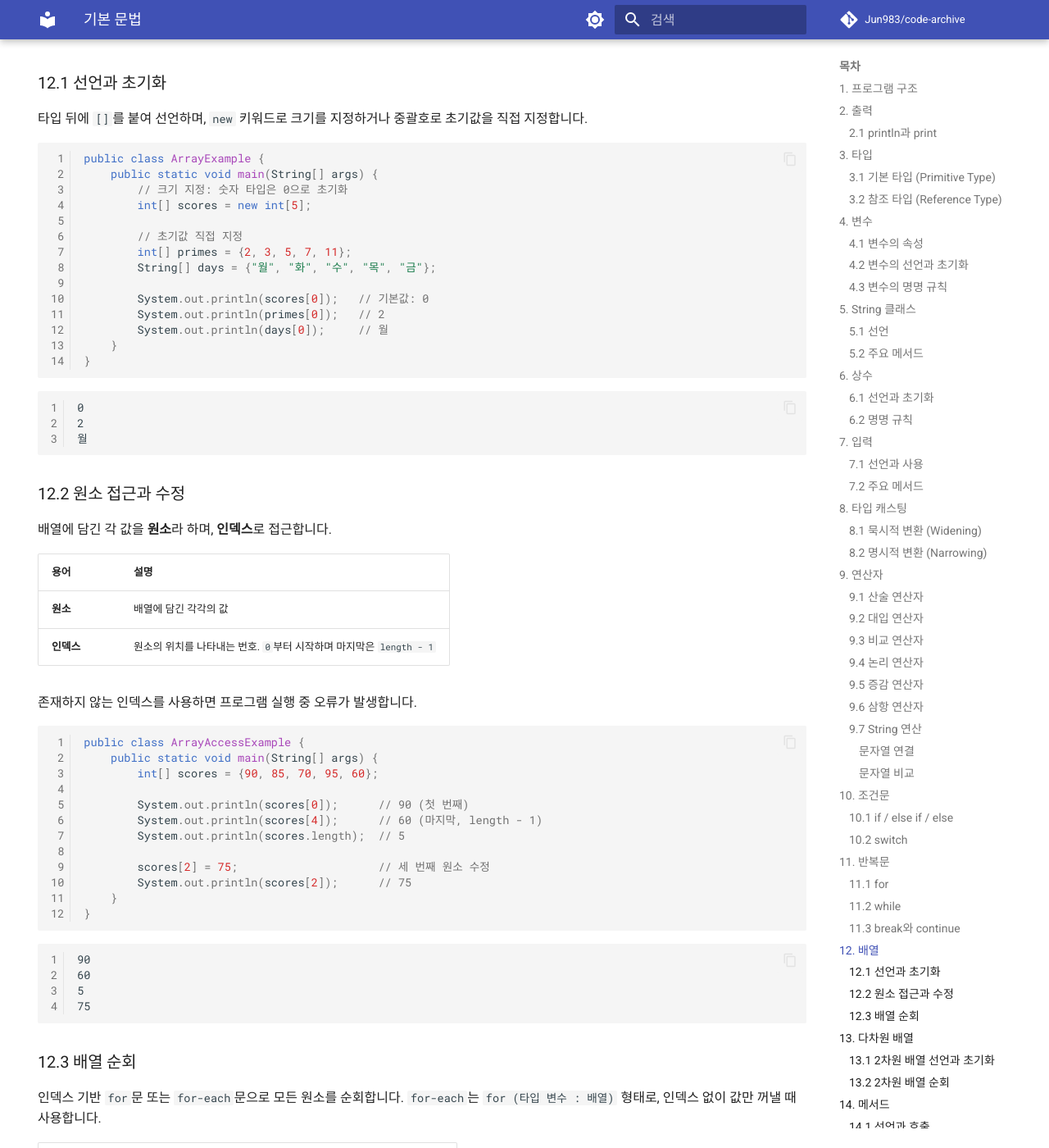
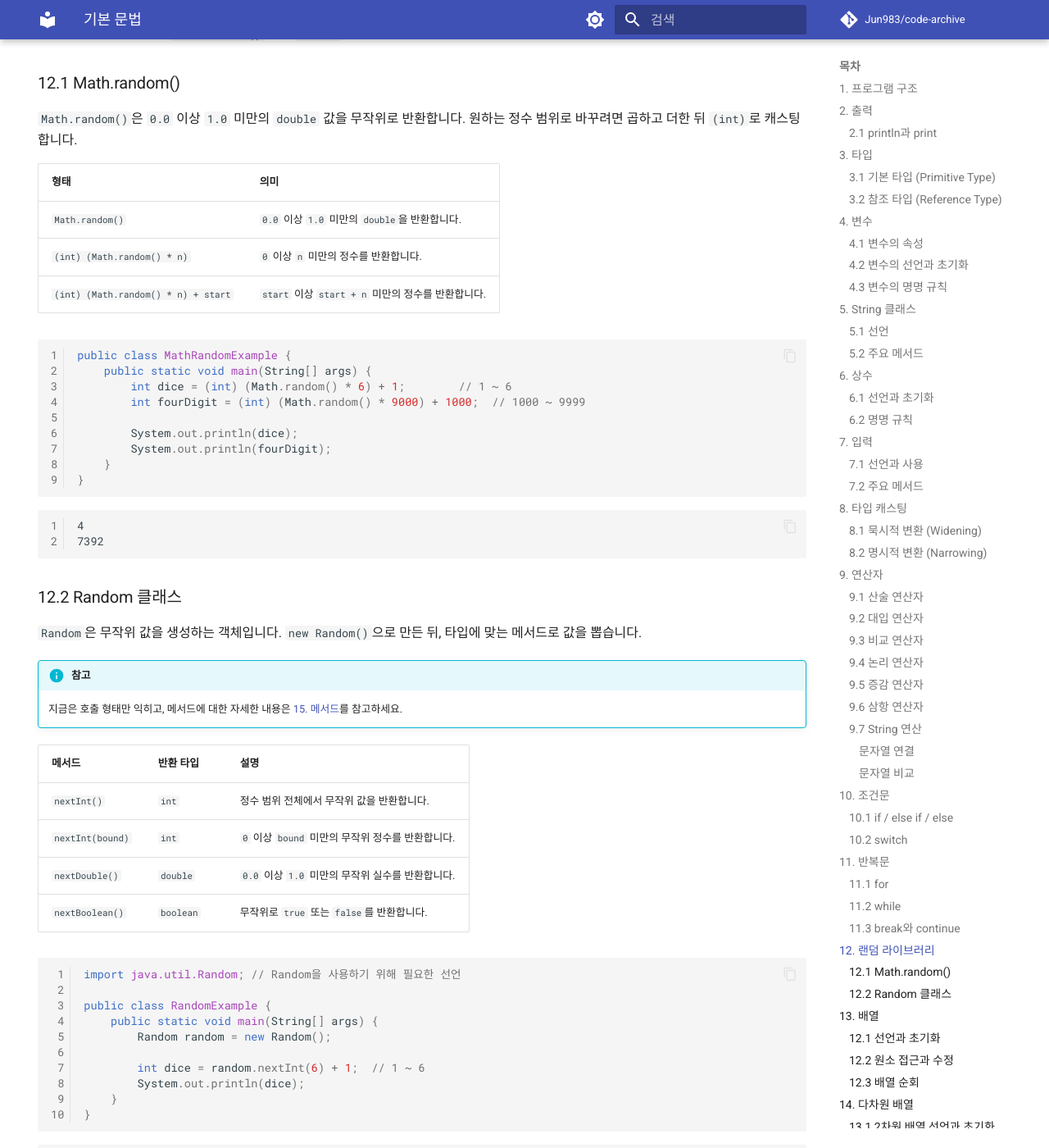
Before and after one commit to Jun983/code-archive, an MkDocs documentation site: the page built from docs/java/syntax.md, in a window 1280 px wide and 1400 px high, scrolled down 21834 px. Shown: the whole window at 82% size. Built offline with MkDocs 1.6.1 and Material for MkDocs 9.7.7, drawn with Linux system fonts in a browser that asks for light colours; comment, search, counter and statistics services are not loaded; some of the changed text lies outside the part shown.

Commit message:
docs(java): 랜덤 라이브러리 섹션 추가 및 번호 재정렬

````diff
--- a/docs/java/syntax.md
+++ b/docs/java/syntax.md
@@ -27,7 +27,7 @@ public class Hello {  // 클래스 이름은 파일명(Hello.java)과 반드시
 *지금은 `main` 메서드 안에 코드를 작성한다는 것만 기억하면 됩니다.*
 
 !!! info "참고"
-    자세한 내용은 [14. 메서드](#14-메서드)를 참고하세요.
+    자세한 내용은 [15. 메서드](#15-메서드)를 참고하세요.
 
 ---
 
@@ -216,7 +216,7 @@ public class StringDeclareExample {
 `String`은 문자열을 다루는 메서드를 제공합니다. `변수명.메서드명()` 형태로 호출합니다.
 
 !!! info "참고"
-    지금은 호출 형태만 익히고, 메서드에 대한 자세한 내용은 [14. 메서드](#14-메서드)를 참고하세요.
+    지금은 호출 형태만 익히고, 메서드에 대한 자세한 내용은 [15. 메서드](#15-메서드)를 참고하세요.
 
 | 메서드 | 반환 타입 | 설명 |
 |--------|-----------|------|
@@ -345,7 +345,7 @@ public class InputExample {
 `Scanner`는 입력을 읽는 메서드를 제공합니다. `변수명.메서드명()` 형태로 호출합니다.
 
 !!! info "참고"
-    지금은 호출 형태만 익히고, 메서드에 대한 자세한 내용은 [14. 메서드](#14-메서드)를 참고하세요.
+    지금은 호출 형태만 익히고, 메서드에 대한 자세한 내용은 [15. 메서드](#15-메서드)를 참고하세요.
 
 | 메서드 | 반환 타입 | 설명 |
 |--------|-----------|------|
@@ -869,7 +869,71 @@ public class ContinueExample {
 
 ---
 
-## 12. 배열
+## 12. 랜덤 라이브러리
+
+무작위 값이 필요할 때는 `Math.random()` 또는 `Random` 클래스를 사용합니다.
+
+### 12.1 Math.random()
+
+`Math.random()`은 `0.0` 이상 `1.0` 미만의 `double` 값을 무작위로 반환합니다. 원하는 정수 범위로 바꾸려면 곱하고 더한 뒤 `(int)`로 캐스팅합니다.
+
+| 형태 | 의미 |
+|------|------|
+| `Math.random()` | `0.0` 이상 `1.0` 미만의 `double`을 반환합니다. |
+| `(int) (Math.random() * n)` | `0` 이상 `n` 미만의 정수를 반환합니다. |
+| `(int) (Math.random() * n) + start` | `start` 이상 `start + n` 미만의 정수를 반환합니다. |
+
+```java
+public class MathRandomExample {
+    public static void main(String[] args) {
+        int dice = (int) (Math.random() * 6) + 1;        // 1 ~ 6
+        int fourDigit = (int) (Math.random() * 9000) + 1000;  // 1000 ~ 9999
+
+        System.out.println(dice);
+        System.out.println(fourDigit);
+    }
+}
+```
+
+```
+4
+7392
+```
+
+### 12.2 Random 클래스
+
+`Random`은 무작위 값을 생성하는 객체입니다. `new Random()`으로 만든 뒤, 타입에 맞는 메서드로 값을 뽑습니다.
+
+!!! info "참고"
+    지금은 호출 형태만 익히고, 메서드에 대한 자세한 내용은 [15. 메서드](#15-메서드)를 참고하세요.
+
+| 메서드 | 반환 타입 | 설명 |
+|--------|-----------|------|
+| `nextInt()` | `int` | 정수 범위 전체에서 무작위 값을 반환합니다. |
+| `nextInt(bound)` | `int` | `0` 이상 `bound` 미만의 무작위 정수를 반환합니다. |
+| `nextDouble()` | `double` | `0.0` 이상 `1.0` 미만의 무작위 실수를 반환합니다. |
+| `nextBoolean()` | `boolean` | 무작위로 `true` 또는 `false`를 반환합니다. |
+
+```java
+import java.util.Random; // Random을 사용하기 위해 필요한 선언
+
+public class RandomExample {
+    public static void main(String[] args) {
+        Random random = new Random();
+
+        int dice = random.nextInt(6) + 1;  // 1 ~ 6
+        System.out.println(dice);
+    }
+}
+```
+
+```
+3
+```
+
+---
+
+## 13. 배열
 
 배열은 같은 타입의 값을 순서대로 묶어 보관하는 자료구조입니다. 선언할 때 크기가 고정됩니다.
 
@@ -975,7 +1039,7 @@ public class ArrayLoopExample {
 
 ---
 
-## 13. 다차원 배열
+## 14. 다차원 배열
 
 배열의 원소가 다시 배열인 구조입니다. 행(row)과 열(column)로 데이터를 표현할 때 사용합니다.
 
@@ -1038,7 +1102,7 @@ public class TwoDimLoopExample {
 
 ---
 
-## 14. 메서드
+## 15. 메서드
 
 메서드는 이름이 붙은 코드 블록입니다. 한 번 선언하면 여러 곳에서 반복 호출할 수 있어 코드 중복을 줄입니다.
 
````
